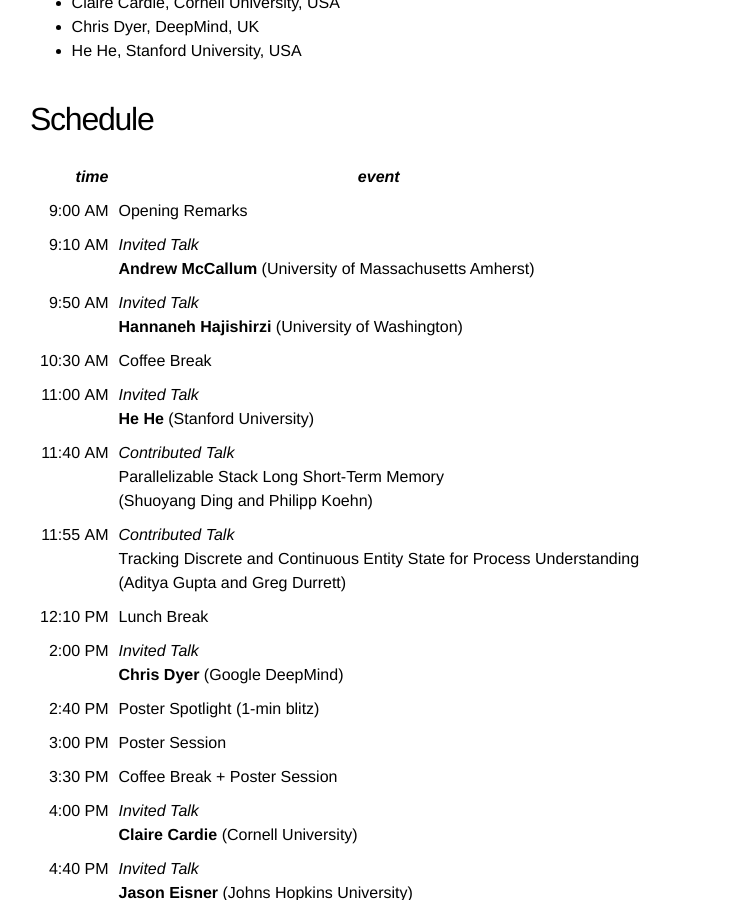
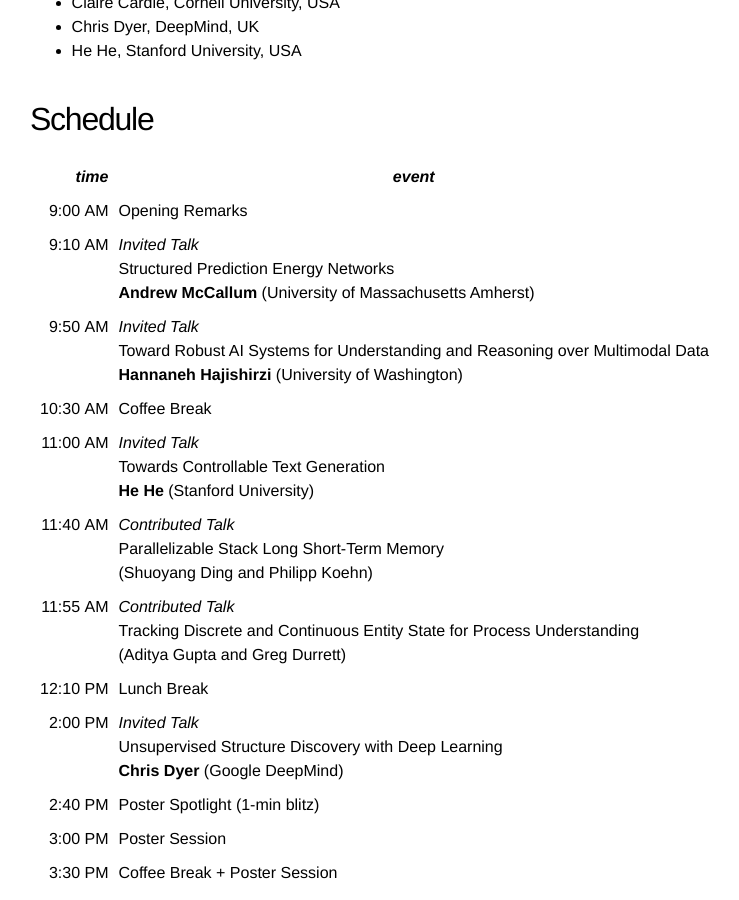
Before and after one commit to structuredprediction/structuredprediction.github.io, a Jekyll site: the page built from SPNLP19/3_schedule.md, in a window 1280 px wide and 900 px high, scrolled down 378 px. Shown: the whole window, without its empty margins (210-949 px from the left). Built offline with Jekyll 4.4.1, drawn with Linux system fonts in a browser that asks for light colours.

Commit message:
added titles for 4/6 invited talks

```diff
--- a/SPNLP19/3_schedule.md
+++ b/SPNLP19/3_schedule.md
@@ -21,14 +21,14 @@
 |_time_| _event_|
 |-----:|-------|
 |  9:00&nbsp;AM | Opening Remarks |
-|  9:10&nbsp;AM | _Invited Talk_<br/>**Andrew McCallum** (University of Massachusetts Amherst) |
-|  9:50&nbsp;AM | _Invited Talk_<br/>**Hannaneh Hajishirzi** (University of Washington) |
+|  9:10&nbsp;AM | _Invited Talk_<br/>Structured Prediction Energy Networks<br/>**Andrew McCallum** (University of Massachusetts Amherst) |
+|  9:50&nbsp;AM | _Invited Talk_<br/>Toward Robust AI Systems for Understanding and Reasoning over Multimodal Data<br/>**Hannaneh Hajishirzi** (University of Washington) |
 | 10:30&nbsp;AM | Coffee Break |
-| 11:00&nbsp;AM | _Invited Talk_<br/>**He He** (Stanford University) |
+| 11:00&nbsp;AM | _Invited Talk_<br/>Towards Controllable Text Generation<br/>**He He** (Stanford University) |
 | 11:40&nbsp;AM | _Contributed Talk_<br/>Parallelizable Stack Long Short-Term Memory<br/>(Shuoyang Ding and Philipp Koehn) |
 | 11:55&nbsp;AM | _Contributed Talk_<br/>Tracking Discrete and Continuous Entity State for Process Understanding<br/>(Aditya Gupta and Greg Durrett) |
 | 12:10&nbsp;PM | Lunch Break |
-|  2:00&nbsp;PM | _Invited Talk_<br/>**Chris Dyer** (Google DeepMind) |
+|  2:00&nbsp;PM | _Invited Talk_<br/>Unsupervised Structure Discovery with Deep Learning<br/>**Chris Dyer** (Google DeepMind) |
 |  2:40&nbsp;PM | Poster Spotlight (1-min blitz) |
 |  3:00&nbsp;PM | Poster Session |
 |  3:30&nbsp;PM | Coffee Break + Poster Session |
```
